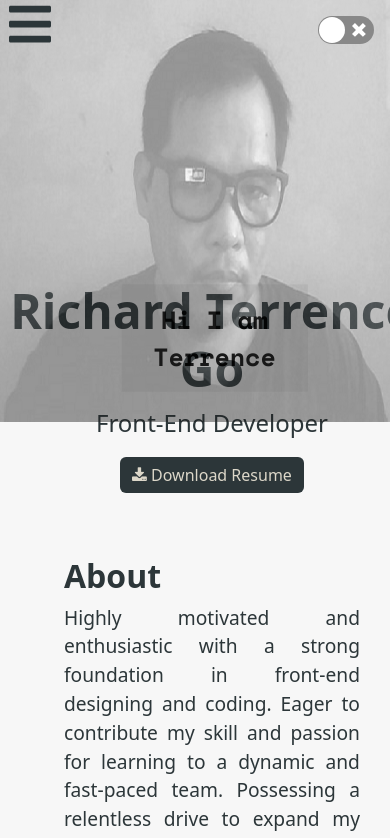
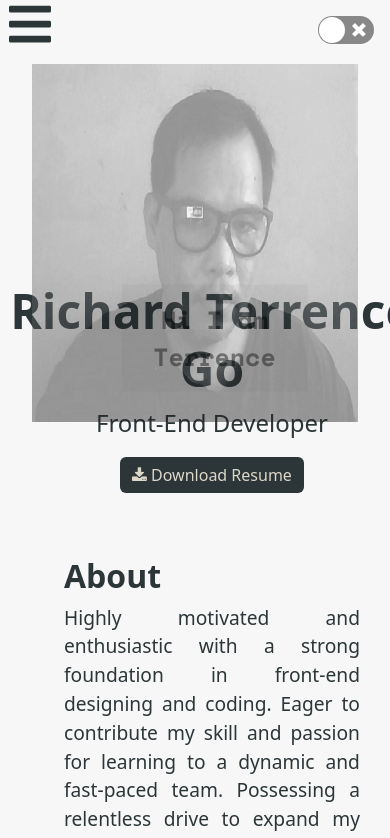
Before and after one commit to RichardTerrence/RTG-portfolio, a React (Create React App) app: page / in a window 390 px wide. Shown: the top 838 px of the page. Built offline with nearby package versions, Linux system fonts and the light colour scheme; a web font is replaced by a local one.

Commit message:
first commit

```diff
--- a/src/components/LeftContent.css
+++ b/src/components/LeftContent.css
@@ -31,7 +31,7 @@
   opacity: 0.5;
 }
 .leftcontent-body:hover .middle {
-  opacity: 1;
+  opacity: 0.5;
 }
 .text {
   background-color: rgba(70, 68, 68, 0.1);
@@ -53,4 +53,17 @@
     width: 100%;
     position: absolute;
   }
+  .image {
+    padding: 4rem 2rem 0 2rem;
+  }
 }
+@media (max-width: 480px) {
+  .leftcontent-body {
+    height: 50%;
+    width: 100%;
+    position: absolute;
+  }
+  .image {
+    padding: 4rem 2rem 0 2rem;
+  }
+}
--- a/src/components/LeftContent.js
+++ b/src/components/LeftContent.js
@@ -11,7 +11,12 @@ const LeftContent = () => {
         target="_blank"
         rel="noreferrer"
       >
-        <img src={rex999} className="image" alt="" />
+        <img
+          src={rex999}
+          className="image"
+          alt=""
+          style={{ width: "100%", height: "100%" }}
+        />
       </a>
       <div className="middle">
         <div className="text">Hi I am Terrence</div>
--- a/src/components/RightContent.css
+++ b/src/components/RightContent.css
@@ -262,3 +262,29 @@ h6 {
     position: absolute;
   }
 }
+@media (max-width: 480px) {
+  .rightcontainer {
+    grid-template-columns: 1fr;
+    grid-template-areas:
+      "contentleft"
+      "rightcontainer1";
+    width: 100%;
+    height: 100%;
+  }
+  .rightcontainer1 {
+    padding-top: 2rem;
+  }
+  .right-info {
+    color: #dcd7c9;
+    text-align: center;
+  }
+  .right-info h1 {
+    font-size: 3em;
+  }
+  .right-switch {
+    top: 0.5rem;
+    right: -1rem;
+    z-index: 1;
+    position: absolute;
+  }
+}
```
